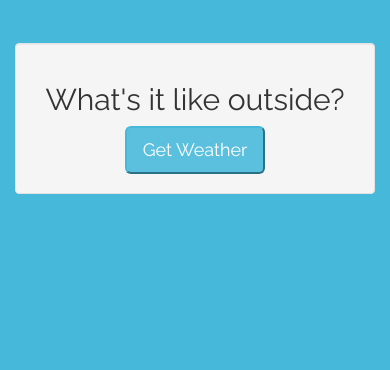
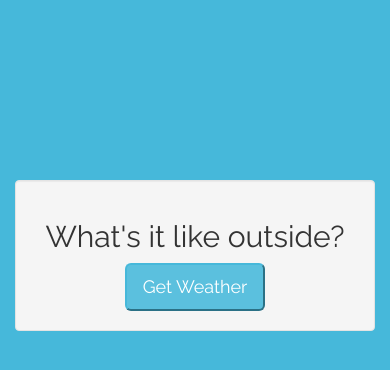
Before and after one commit to svram/local-weather, a Flask app: page / in a window 390 px wide. Shown: the top 370 px of the page. Run offline with Flask 2, Linux system fonts and the light colour scheme; some libraries are stand-ins or nearby versions.

Commit message:
update css

```diff
--- a/static/css/custom.css
+++ b/static/css/custom.css
@@ -32,5 +32,6 @@ body{
 @media screen and (max-width: 699px) {
   .well{
     width:100%;
+    margin: 50% auto auto auto;
   }
 }
```
